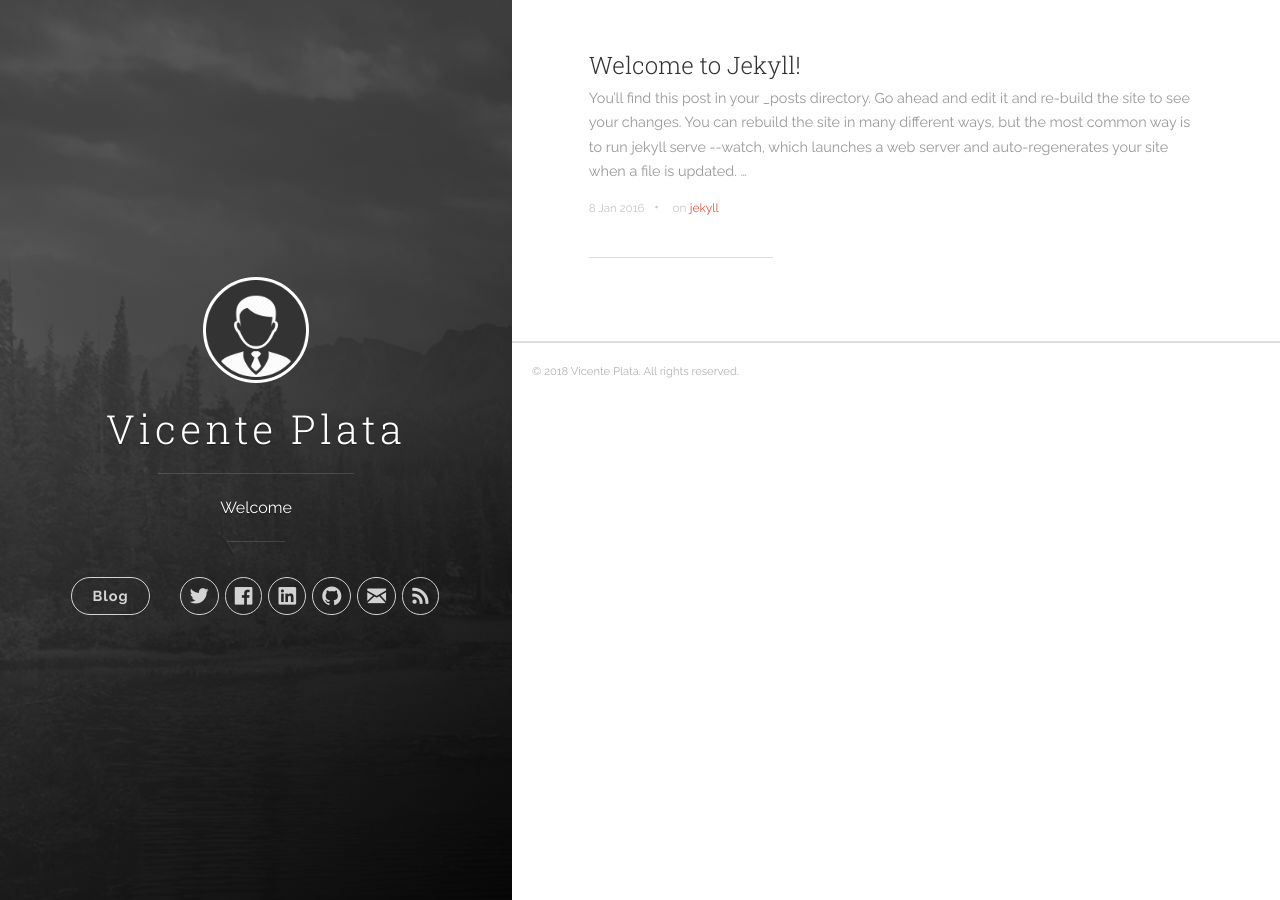
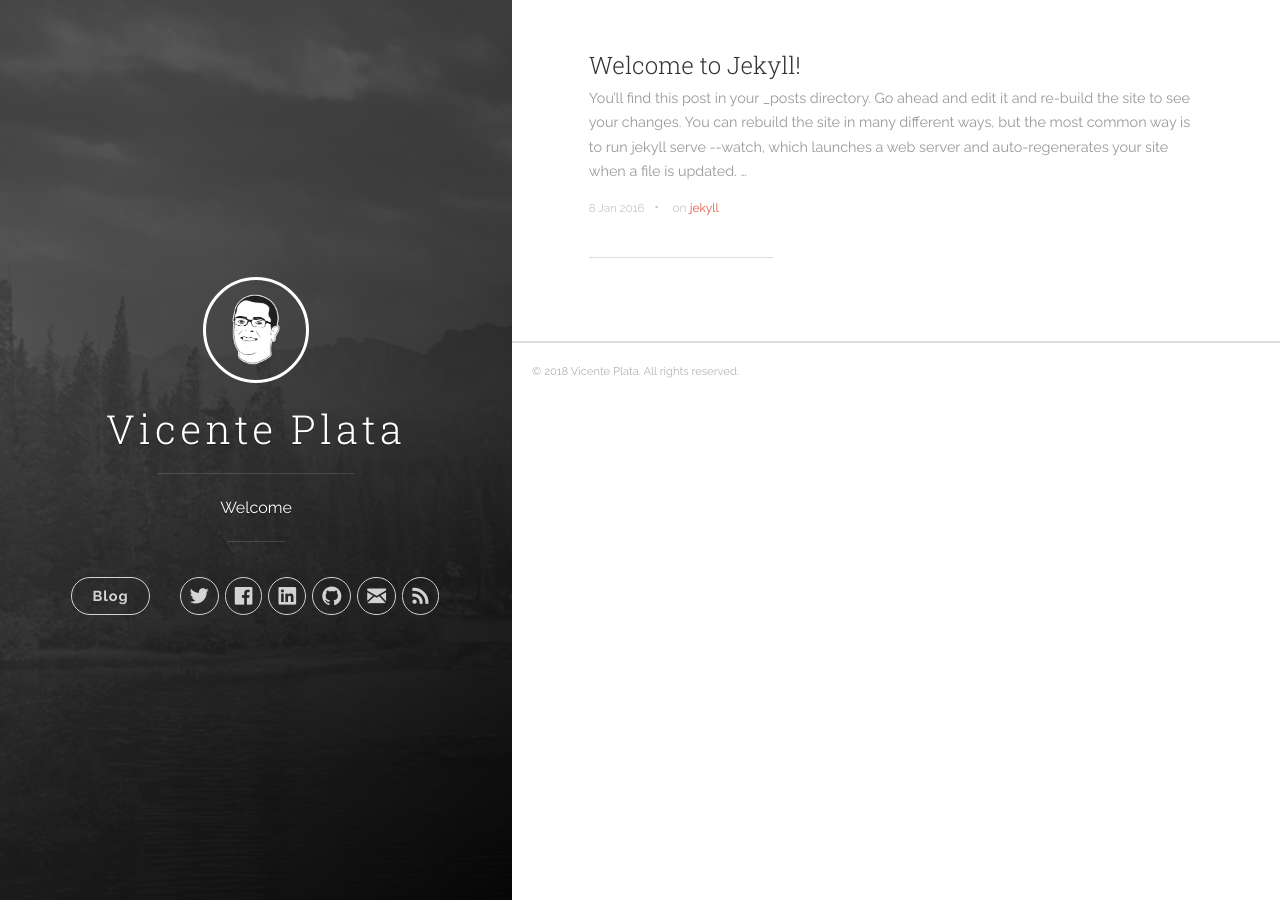
Before and after one commit to xnt/xnt.github.io, a Jekyll site: the page built from index.html, in a window 1280 px wide. Built offline with Jekyll 4.4.1, drawn with Linux system fonts in a browser that asks for light colours; the list of posts is cut into pages by our own code.

Commit message:
:camera: Add toon profile pic

```diff
--- a/_includes/header.html
+++ b/_includes/header.html
@@ -9,7 +9,7 @@
     <div class="panel-main__inner panel-inverted">
     <div class="panel-main__content">
         <a href="{{ site.baseurl }}/" title="link to home of {{ site.title }}">
-          <img src="{{ site.baseurl }}/images/profile.jpg" class="user-image" alt="My Profile Photo">
+          <img src="{{ site.baseurl }}/images/vpToon.png" class="user-image" alt="My Profile Photo">
           <h1 class="panel-cover__title panel-title">{{ site.title }}</h1>
         </a>
         <hr class="panel-cover__divider">
--- a/css/main.scss
+++ b/css/main.scss
@@ -56,4 +56,5 @@ pre.highlight code,
   height: 100px;
   border: 3px solid #fff;
   border-radius:100%;
+  object-fit: contain;
 }
```
Also changed, not shown: images/vpToon.png (added), 1 other file.
